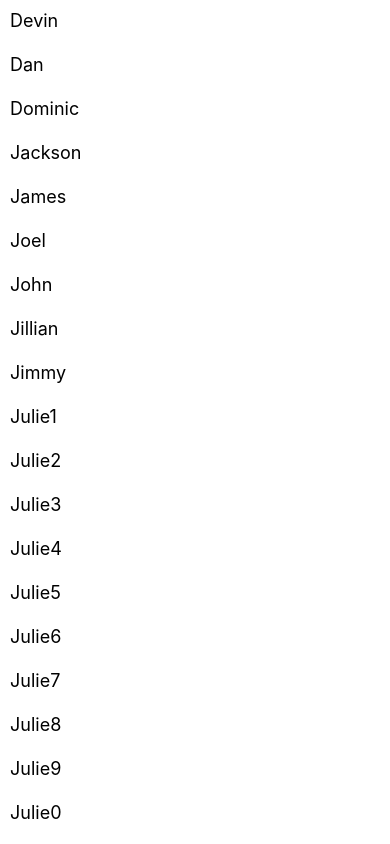
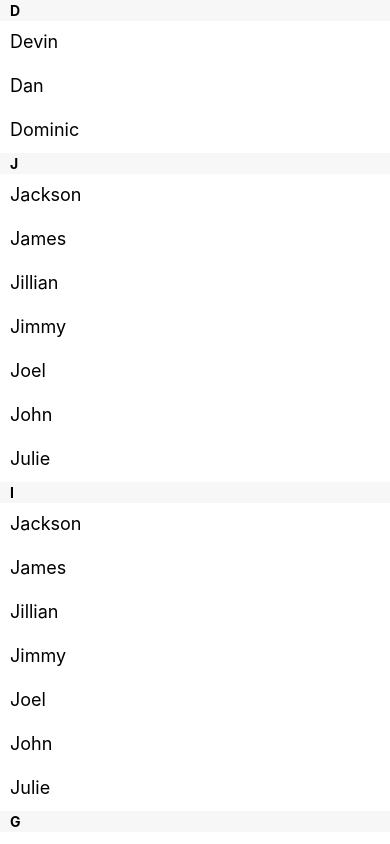
Before and after one commit to wongbingg/react_demo, a React Native app: screen / in a window 390 px wide. Built offline with nearby package versions, Linux system fonts and the light colour scheme.

Commit message:
add : SectionList 구현

```diff
--- a/App.tsx
+++ b/App.tsx
@@ -18,6 +18,7 @@
   Alert,
   Platform,
   FlatList,
+  SectionList,
   TouchableHighlight,
   TouchableOpacity,
   TouchableNativeFeedback,
@@ -35,41 +36,29 @@
   return (
     <SafeAreaProvider>
       <Container style={styles.container} edges={['top', 'bottom']}>
-        <FlatList
-        data={[
-          {key: 'Devin'},
-          {key: 'Dan'},
-          {key: 'Dominic'},
-          {key: 'Jackson'},
-          {key: 'James'},
-          {key: 'Joel'},
-          {key: 'John'},
-          {key: 'Jillian'},
-          {key: 'Jimmy'},
-          {key: 'Julie1'},
-          {key: 'Julie2'},
-          {key: 'Julie3'},
-          {key: 'Julie4'},
-          {key: 'Julie5'},
-          {key: 'Julie6'},
-          {key: 'Julie7'},
-          {key: 'Julie8'},
-          {key: 'Julie9'},
-          {key: 'Julie0'},
-          {key: 'Julie11'},
-          {key: 'Julie12'},
-          {key: 'Julie13'},
-          {key: 'Julie14'},
-          {key: 'Julie15'},
-        ]}
-        renderItem={({item}) =>
-        <Text style={styles.item}>
-          {item.key}
-        </Text>
-      }
-        >
-
-        </FlatList>
+        <SectionList
+          sections={[
+            {
+              title: 'D',
+              data: ['Devin', 'Dan', 'Dominic']
+            },
+            {
+              title: 'J',
+              data: ['Jackson','James','Jillian','Jimmy','Joel','John','Julie']
+            },
+            {
+              title: 'I',
+              data: ['Jackson','James','Jillian','Jimmy','Joel','John','Julie']
+            },
+            {
+              title: 'G',
+              data: ['Jackson','James','Jillian','Jimmy','Joel','John','Julie']
+            }
+          ]}
+          renderItem={({item}) => <Text style={styles.item}>{item}</Text>}
+          renderSectionHeader={({section}) => <Text style={styles.sectionHeader}>{section.title}</Text>}
+          keyExtractor={item => `basicListEntry-${item}`} // 특이하게 백틱(`) 을 사용했음.
+        />
       </Container>
     </SafeAreaProvider>
   );
@@ -89,6 +78,15 @@
     fontSize: 42,
     padding: 12,
   },
+  sectionHeader: {
+    paddingTop: 2,
+    paddingLeft: 10,
+    paddingRight: 10,
+    paddingBottom: 2,
+    fontSize: 14,
+    fontWeight: 'bold',
+    backgroundColor: 'rgba(247, 247, 247,1.0)'
+  },
   item: {
     padding: 10,
     fontSize: 18,
```
